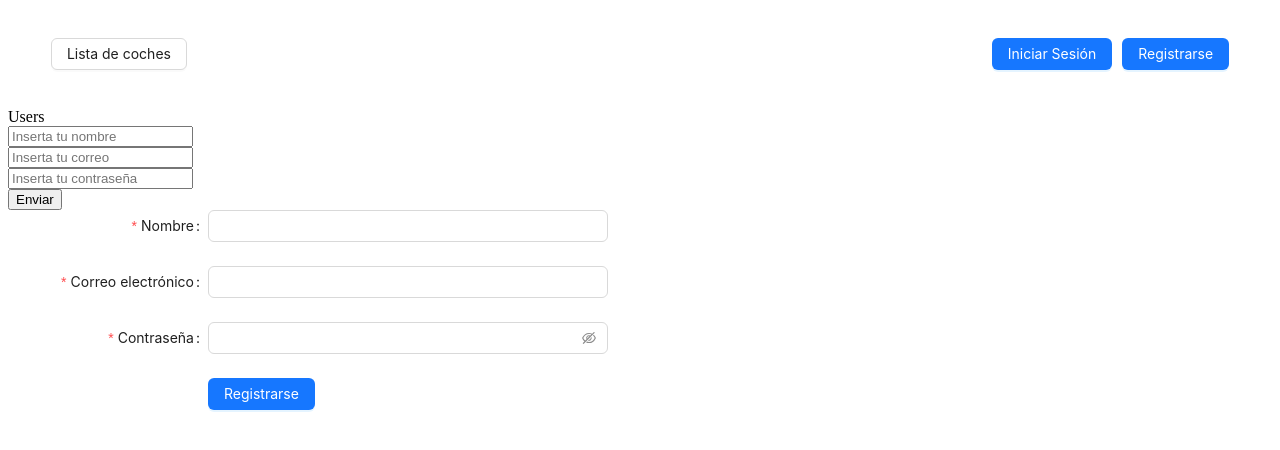
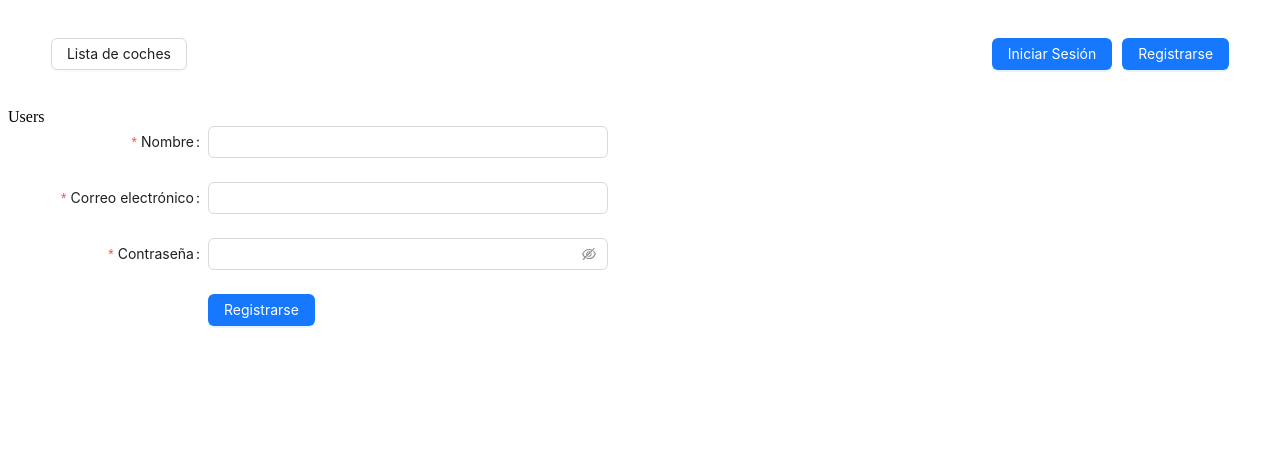
Before and after one commit to Joan828/Proyecto-React-y-Sequelize, a React (Vite) app: page /create in a window 1280 px wide. Shown: the top 450 px of the page. Built offline with nearby package versions, Linux system fonts and the light colour scheme.

Commit message:
Register styles

```diff
--- a/src/components/Users/RegisterUser/RegisterUser.jsx
+++ b/src/components/Users/RegisterUser/RegisterUser.jsx
@@ -1,6 +1,6 @@
 import React, { useContext, useState } from "react";
 import { UserContext } from "../../../context/UserContext/UserState";
-import { Button, Form, Input } from 'antd';
+import { Button, Form, Input, DatePicker } from 'antd';
 
 const RegisterUser = () => {
   const [data, setData] = useState({
@@ -10,45 +10,12 @@ const RegisterUser = () => {
   });
   const {registerUser} = useContext(UserContext)
 
-  const handleSubmit =(e)=>{
-    e.preventDefault()
+  const handleSubmit =(data)=>{
     console.log("enviado",data);
     registerUser(data)
   }
-  const handleInputChange = (event) => {
-    setData({
-      ...data,
-      [event.target.name]: event.target.value,
-    });
-  };
 
   return (
-    <div>
-      <form>
-        <input
-          type="text"
-          placeholder="Inserta tu nombre"
-          name="name"
-          value={data.name}
-          onChange={handleInputChange}
-        /><br/>
-        <input
-          type="text"
-          placeholder="Inserta tu correo"
-          name="email"
-          value={data.email}
-          onChange={handleInputChange}
-        /><br/>
-        <input
-          type="password"
-          placeholder="Inserta tu contraseña"
-          name="password"
-          value={data.password}
-          onChange={handleInputChange}
-        /><br/>
-        <button onClick={handleSubmit}>Enviar</button>
-      </form>
-      <div>
       <Form
           name="basic"
           labelCol={{
@@ -64,6 +31,7 @@ const RegisterUser = () => {
             remember: true,
           }}
           autoComplete="off"
+          onFinish={handleSubmit}
         >
          <Form.Item
             label="Nombre"
@@ -110,8 +78,6 @@ const RegisterUser = () => {
             </Button>
           </Form.Item>
         </Form>
-        </div>
-    </div>
   );
 };
 
```
